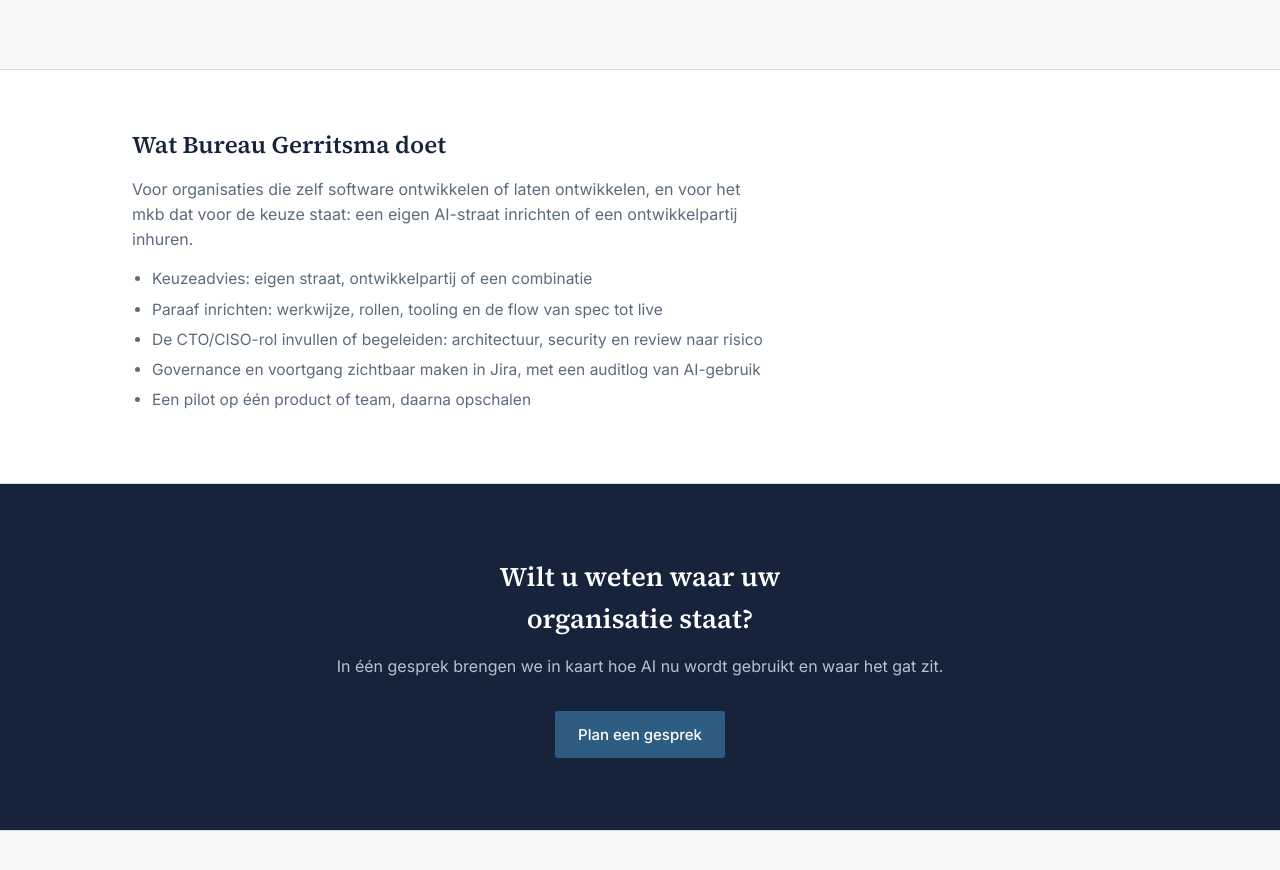
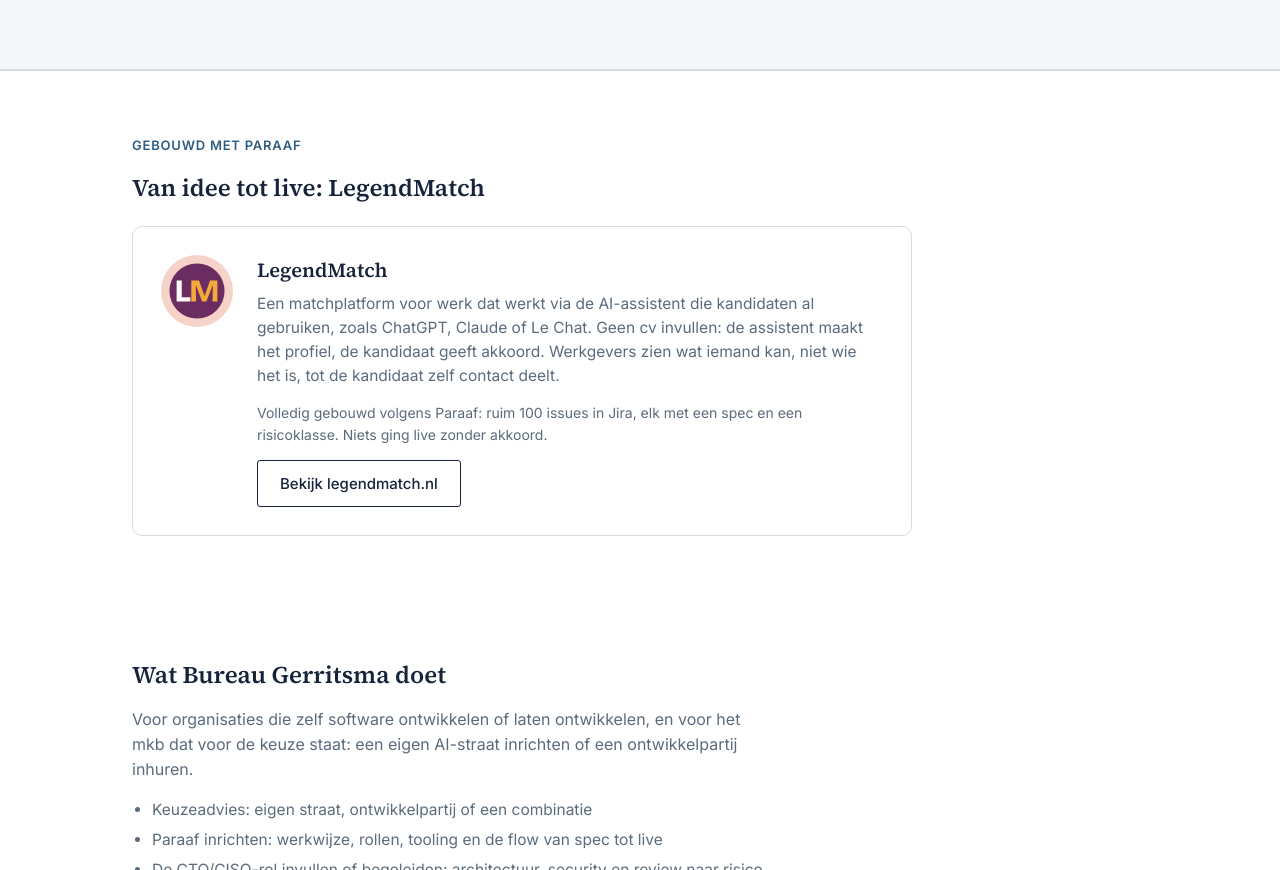
Before and after one commit to rogiergerritsma/bureaugerritsma, a plain HTML site: page ai-ontwikkelstraat.html in a window 1280 px wide. Shown: the part 2692-3562 px from the top of the page. Drawn offline with Linux system fonts and the light colour scheme.

Commit message:
LegendMatch als voorbeeld van Paraaf: logo, korte uitleg en link op home en Paraaf-pagina
Co-Authored-By: Claude Opus 5.5 <noreply@anthropic.com>
Claude-Session: https://claude.ai/code/session_01NoaS1VEyxkRyik74Ax4FJk

```diff
--- a/ai-ontwikkelstraat.html
+++ b/ai-ontwikkelstraat.html
@@ -27,7 +27,7 @@
 <link rel="icon" href="favicon.ico" sizes="32x32">
 <link rel="icon" href="assets/favicon.svg" type="image/svg+xml">
 <link rel="apple-touch-icon" href="assets/apple-touch-icon.png">
-<link rel="stylesheet" href="assets/style.css?v=20261020d">
+<link rel="stylesheet" href="assets/style.css?v=20261031a">
 </head>
 <body>
 
@@ -139,6 +139,22 @@
   </div>
 </section>
 
+<section class="product-sectie">
+  <div class="wrap">
+    <p class="eyebrow">Gebouwd met Paraaf</p>
+    <h2>Van idee tot live: LegendMatch</h2>
+    <div class="product">
+      <img src="assets/legendmatch-logo.svg" alt="Logo LegendMatch" width="72" height="72">
+      <div>
+        <h3>LegendMatch</h3>
+        <p>Een matchplatform voor werk dat werkt via de AI-assistent die kandidaten al gebruiken, zoals ChatGPT, Claude of Le Chat. Geen cv invullen: de assistent maakt het profiel, de kandidaat geeft akkoord. Werkgevers zien wat iemand kan, niet wie het is, tot de kandidaat zelf contact deelt.</p>
+        <p class="product-noot">Volledig gebouwd volgens Paraaf: ruim 100 issues in Jira, elk met een spec en een risicoklasse. Niets ging live zonder akkoord.</p>
+        <a href="https://legendmatch.nl" class="btn btn-outline" target="_blank" rel="noopener">Bekijk legendmatch.nl</a>
+      </div>
+    </div>
+  </div>
+</section>
+
 <section class="dienst-detail">
   <div class="wrap">
     <h2>Wat Bureau Gerritsma doet</h2>
--- a/assets/style.css
+++ b/assets/style.css
@@ -242,3 +242,13 @@ footer { background: var(--paper); border-top: 1px solid var(--line); padding: 5
 }
 .legal .btn-wis:hover { background: var(--steel-tint); }
 .legal .versie { font-size: 13.5px; color: var(--slate); margin-top: 40px; }
+
+/* Product gebouwd met Paraaf (LegendMatch) */
+.product-sectie { padding: 64px 0; border-top: 1px solid var(--line); }
+.product-sectie h2 { font-size: 24px; margin-bottom: 20px; }
+.product { display: flex; gap: 24px; align-items: flex-start; max-width: 780px; padding: 28px; border: 1px solid var(--line); border-radius: 10px; background: var(--white); }
+.product img { width: 72px; height: 72px; flex: none; }
+.product h3 { font-size: 20px; margin-bottom: 6px; }
+.product p { font-size: 15.5px; margin: 0 0 14px; }
+.product .product-noot { font-size: 14px; }
+@media (max-width: 600px) { .product { flex-direction: column; align-items: flex-start; padding: 22px; } }
```
Also changed, not shown: contact.html (+1 -1 lines), diensten.html (+1 -1 lines), index.html (+16 -1 lines), over.html (+1 -1 lines), privacybeleid.html (+1 -1 lines), assets/legendmatch-logo.svg (added).
